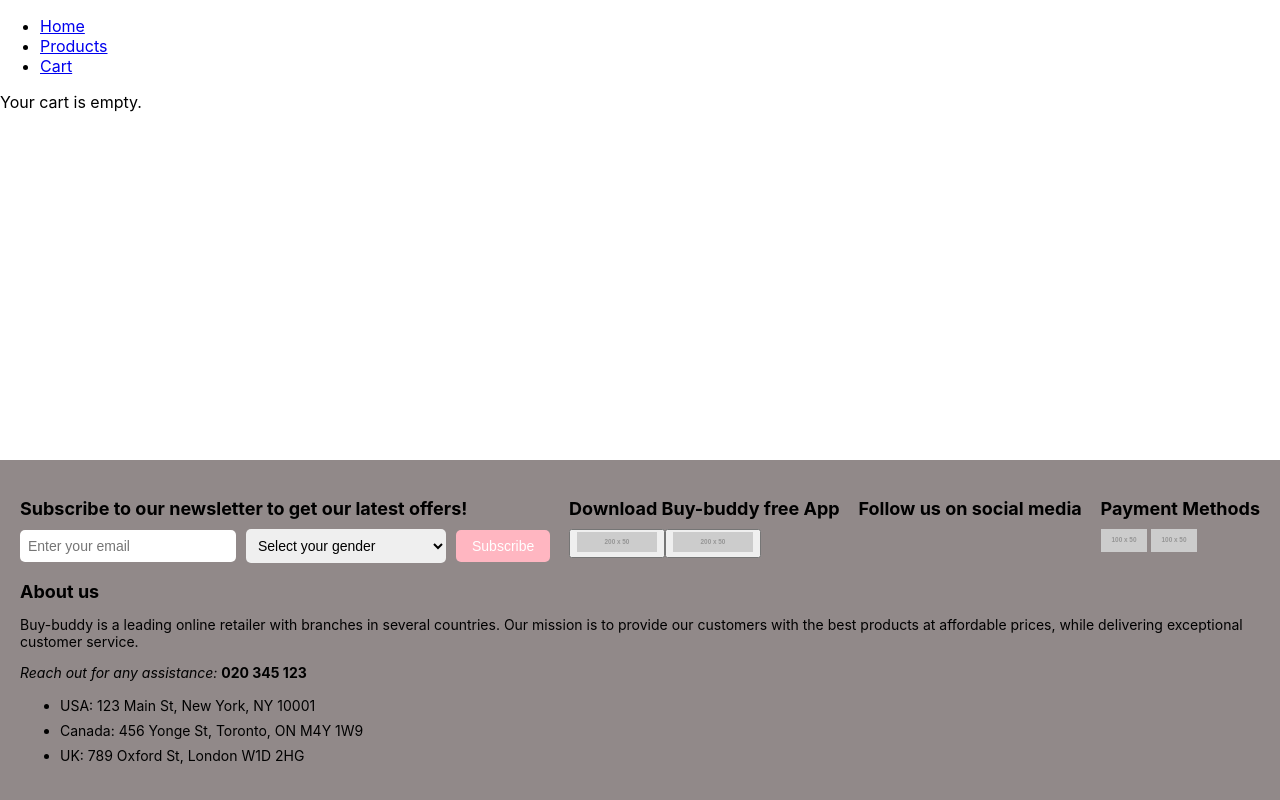
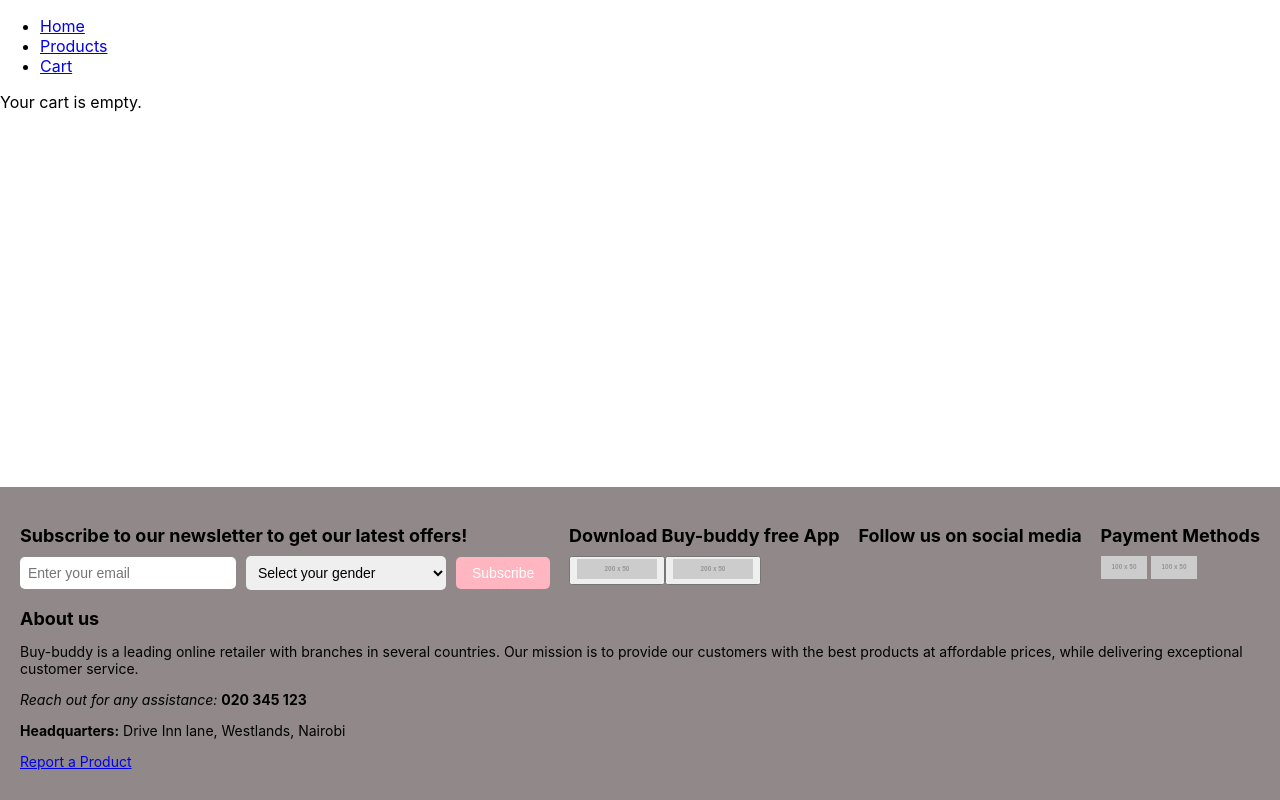
Before and after one commit to Vkerubo/buy-buddy-app, a React (Create React App) app: page /cart in a window 1280 px wide. Built offline with nearby package versions, Linux system fonts and the light colour scheme.

Commit message:
add report a product link

```diff
--- a/src/Components/Footer.js
+++ b/src/Components/Footer.js
@@ -16,6 +16,11 @@ function Footer() {
   const handleSubscribe = () => {
     // Do something with the email and gender values
     console.log(`Subscribing ${email} (${gender}) to the newsletter...`);
+  };
+
+  const handleReportProduct = () => {
+    // Do something when "Report a Product" link is clicked
+    console.log("Reporting a product...");
   };
 
   return (
@@ -94,12 +99,14 @@ function Footer() {
           <p>
             <em>Reach out for any assistance: </em> <b>020 345 123</b>
           </p>
-          <p></p>
-          <ul>
-            <li>USA: 123 Main St, New York, NY 10001</li>
-            <li>Canada: 456 Yonge St, Toronto, ON M4Y 1W9</li>
-            <li>UK: 789 Oxford St, London W1D 2HG</li>
-          </ul>
+          <p>
+            <b>Headquarters:</b> Drive Inn lane, Westlands, Nairobi
+          </p>
+          <p>
+            <a href="#" onClick={handleReportProduct}>
+              Report a Product
+            </a>
+          </p>
         </div>
       </div>
     </footer>
```
